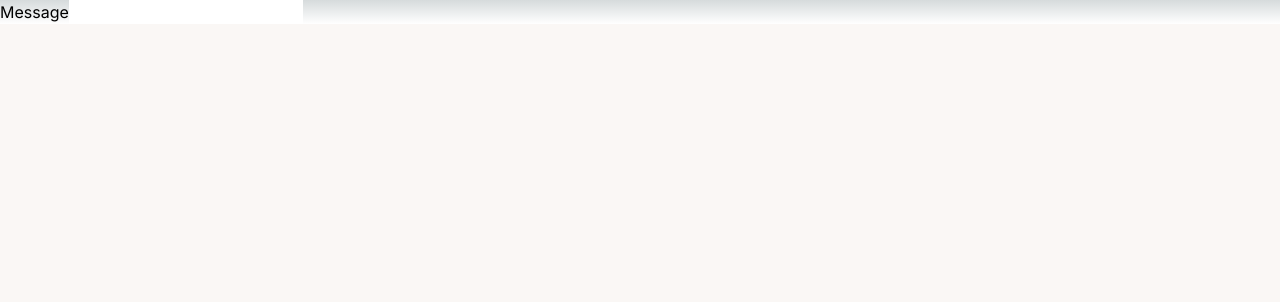
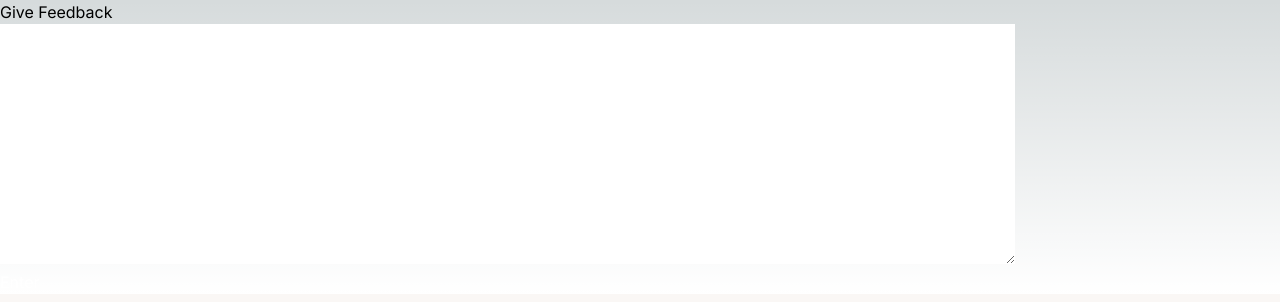
Before and after one commit to abdullahz34/MoodLift, a Next.js app: page /GiveFeedback in a window 1280 px wide. Shown: the top 302 px of the page. Built offline with nearby package versions, Linux system fonts and the light colour scheme.

Commit message:
textbook and button for giving feedback

```diff
--- a/src/app/GiveFeedback/page.tsx
+++ b/src/app/GiveFeedback/page.tsx
@@ -1,7 +1,7 @@
 "use client"
 
 import { useState } from "react";
-import { useRouter } from "next/router";
+import { useRouter } from "next/navigation";
 
 export default function GiveFeedback() {
 
@@ -34,18 +34,23 @@ export default function GiveFeedback() {
     return (
       <form onSubmit={handleSubmit} className="w-1/2">
         <label>
-          <span>Message</span>
-          <input
+          <span>Give Feedback</span>
+          <textarea
             required
-            type="text"
+            rows={10}
+            cols={100}
+            maxLength={300}
+            className="text-[darkblue]"
             onChange={(e) => setMsg(e.target.value)}
             value={msg}
             />
+
         </label>
       <button
-        className="btn-primary"
+        className="btn-primary, text-[white]"
         disabled={isLoading}
       >
+        Enter
       </button>
       </form>
     )
```
